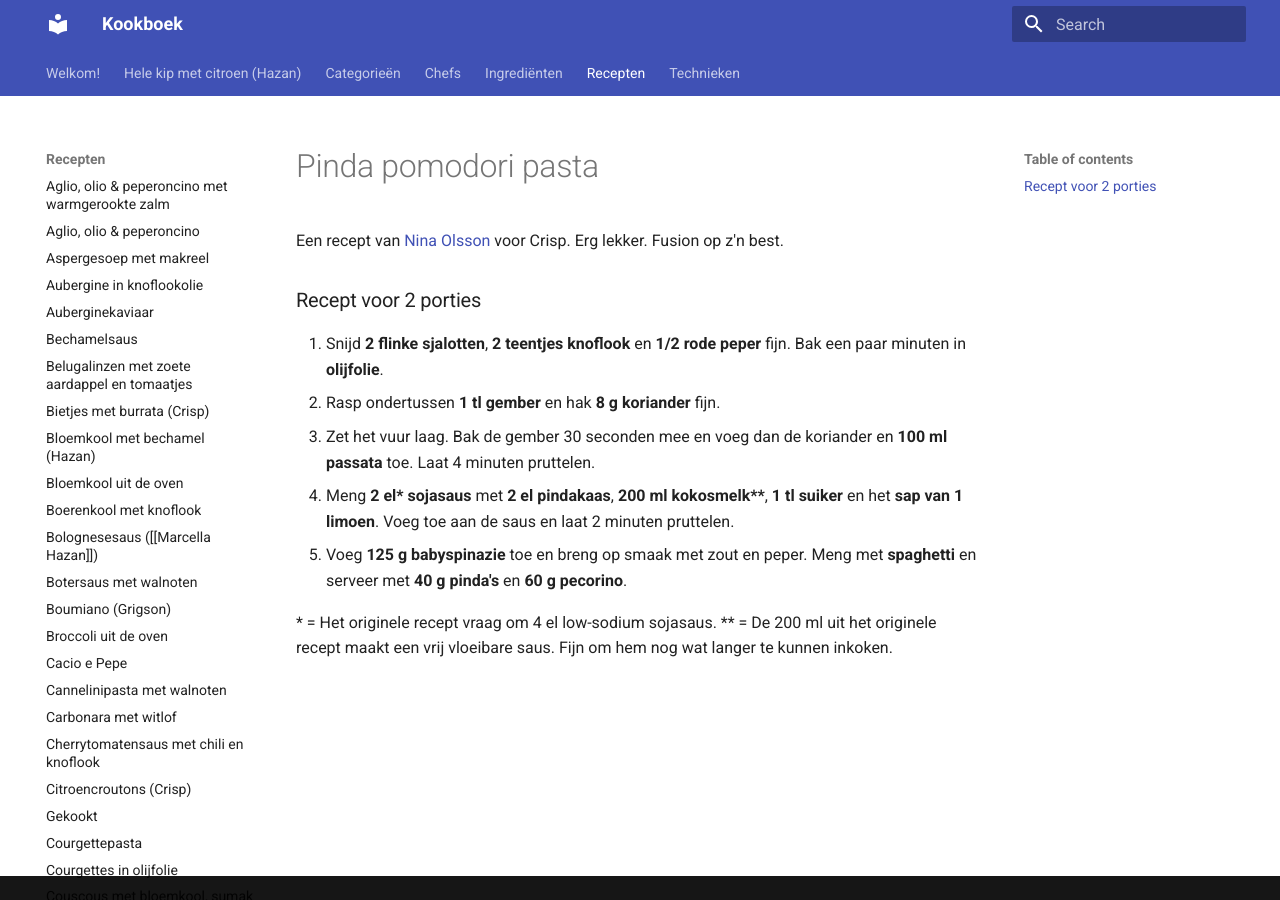
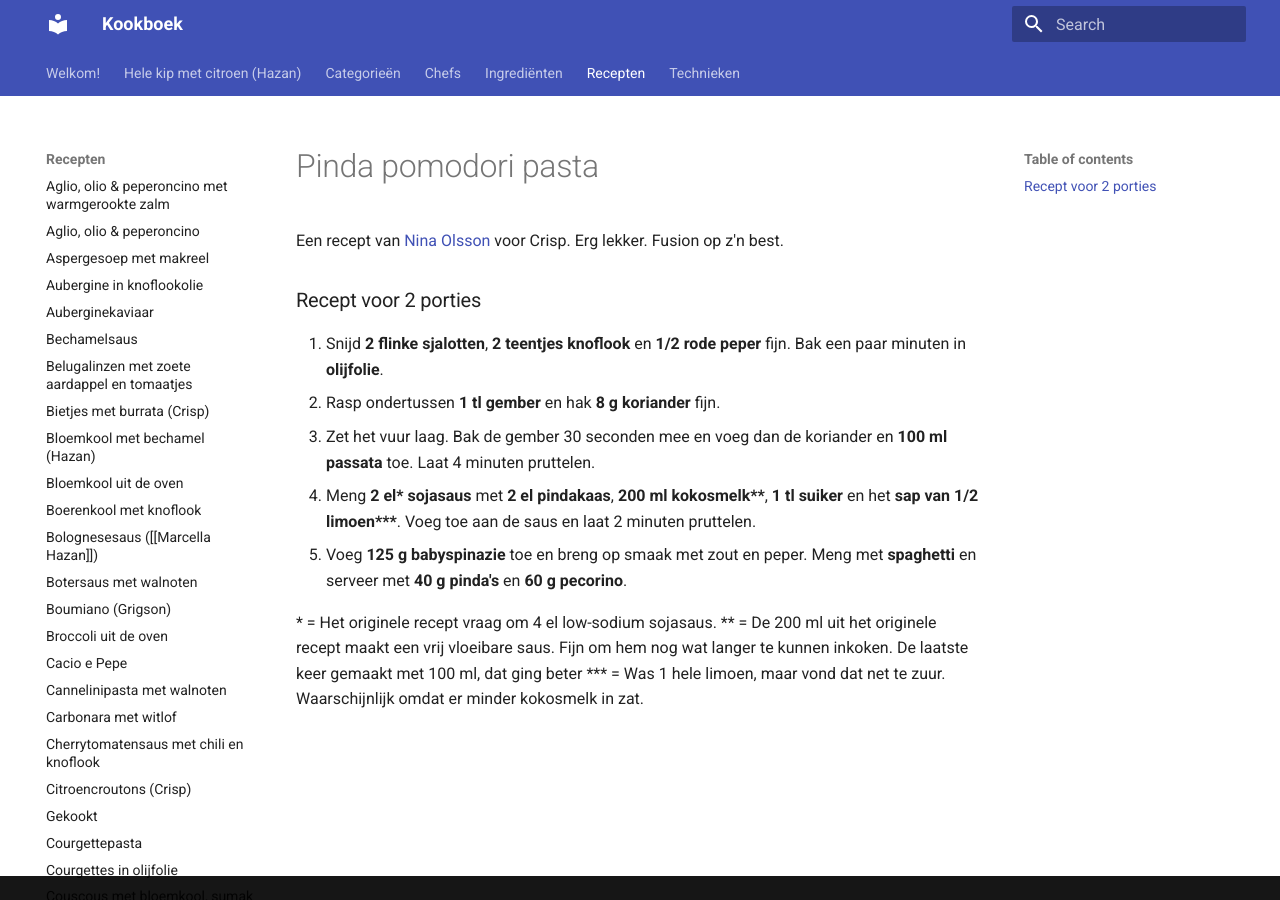
Before and after one commit to stjn/site-cookbook, an MkDocs documentation site: the page built from docs/Recepten/Pinda pomodori pasta.md, in a window 1280 px wide. Built offline with MkDocs 1.6.1 and Material for MkDocs 9.7.7, drawn with Linux system fonts in a browser that asks for light colours.

Commit message:
Update recipe

```diff
--- a/docs/Recepten/Pinda pomodori pasta.md
+++ b/docs/Recepten/Pinda pomodori pasta.md
@@ -4,8 +4,9 @@ Een recept van [Nina Olsson](https://www.cheznina.nl/) voor Crisp. Erg lekker. F
 1. Snijd **2 flinke sjalotten**, **2 teentjes knoflook** en **1/2 rode peper** fijn. Bak een paar minuten in **olijfolie**.
 2. Rasp ondertussen **1 tl gember** en hak **8 g koriander** fijn.
 3. Zet het vuur laag. Bak de gember 30 seconden mee en voeg dan de koriander en **100 ml passata** toe. Laat 4 minuten pruttelen.
-4. Meng **2 el\* sojasaus** met **2 el pindakaas**, **200 ml kokosmelk\*\***, **1 tl suiker** en het **sap van 1 limoen**. Voeg toe aan de saus en laat 2 minuten pruttelen.
+4. Meng **2 el\* sojasaus** met **2 el pindakaas**, **200 ml kokosmelk\*\***, **1 tl suiker** en het **sap van 1/2 limoen\*\*\***. Voeg toe aan de saus en laat 2 minuten pruttelen.
 5. Voeg **125 g babyspinazie** toe en breng op smaak met zout en peper. Meng met **spaghetti** en serveer met **40 g pinda's** en **60 g pecorino**.
 
    \* = Het originele recept vraag om 4 el low-sodium sojasaus.
-   \*\* = De 200 ml uit het originele recept maakt een vrij vloeibare saus. Fijn om hem nog wat langer te kunnen inkoken.
+   \*\* = De 200 ml uit het originele recept maakt een vrij vloeibare saus. Fijn om hem nog wat langer te kunnen inkoken. De laatste keer gemaakt met 100 ml, dat ging beter
+   \*\*\* = Was 1 hele limoen, maar vond dat net te zuur. Waarschijnlijk omdat er minder kokosmelk in zat.
```
Also changed, not shown: 2 other files.
